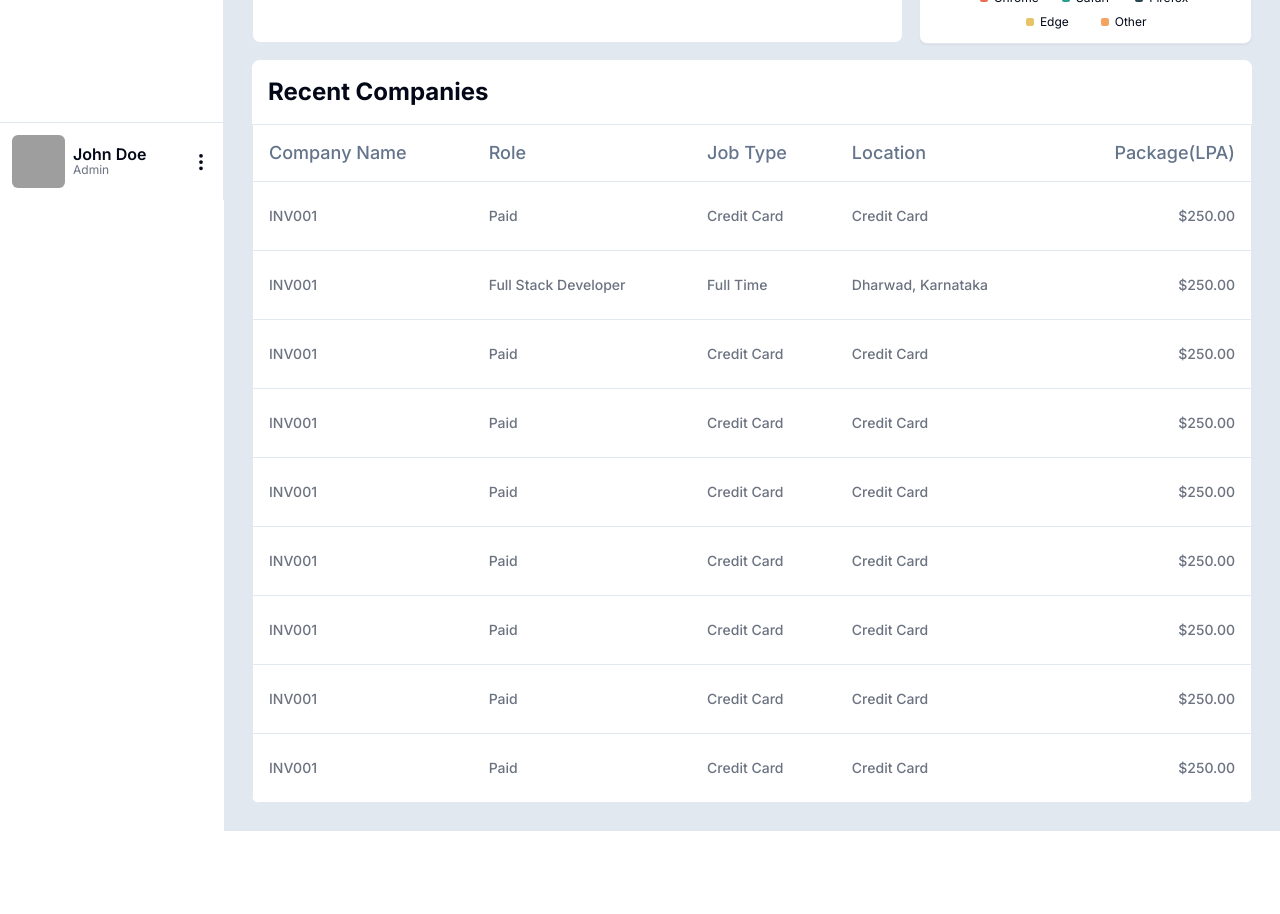
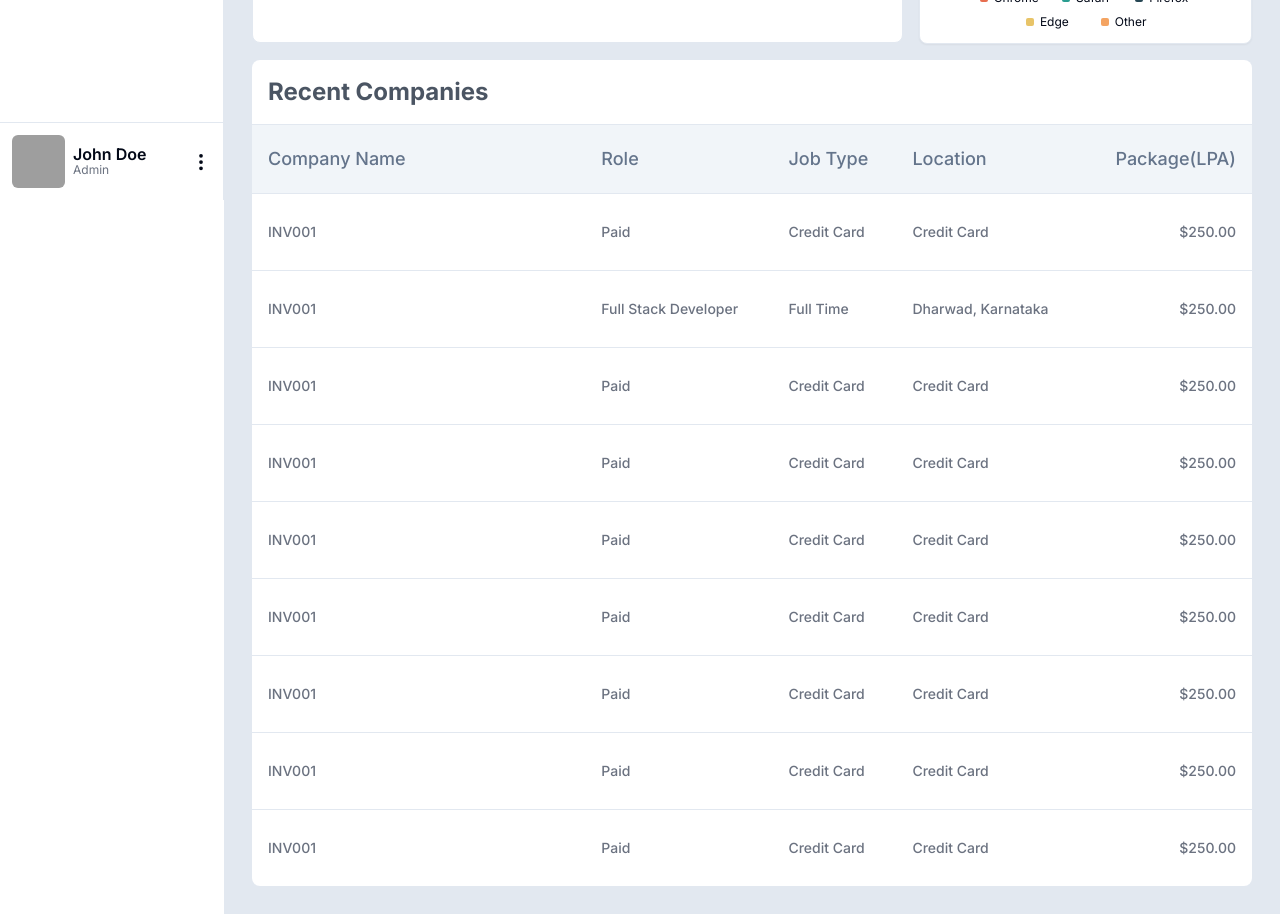
Before and after one commit to pranjals18/CGC-Placements, a Next.js app in the folder client/: page /dashboard in a window 1280 px wide. Shown: the part 600-1514 px from the top of the page. Before the commit the page ends 1431 px from the top, so only its background shows below. Built offline with nearby package versions, Linux system fonts and the light colour scheme; grey boxes are pictures that could not be loaded.

Commit message:
modified table

```diff
--- a/client/app/(components)/(Tables)/TableComponent.tsx
+++ b/client/app/(components)/(Tables)/TableComponent.tsx
@@ -9,14 +9,13 @@ import {
 
 const TableComponent = () => {
   return (
-    <div className="border bg-white">
     <Table>
-        <TableHeader className="text-lg font-semibold">
+      <TableHeader className="text-lg font-semibold bg-slate-100">
         <TableRow>
-            <div className="py-1">
-              <TableHead className="w-full">Company Name</TableHead>
-            </div>
-            <TableHead >Role</TableHead>
+          {/* <div className="py-1"> */}
+          <TableHead className="w-1/3">Company Name</TableHead>
+          {/* </div> */}
+          <TableHead>Role</TableHead>
           <TableHead>Job Type</TableHead>
           <TableHead>Location</TableHead>
           <TableHead className="text-right">Package(LPA)</TableHead>
@@ -24,90 +23,90 @@ const TableComponent = () => {
       </TableHeader>
 
       <TableBody className="text-gray-500 font-medium">
-          <TableRow className="hover:bg-slate-100">
-            <div className="py-2">
+        <TableRow className="hover:bg-slate-50 cursor-pointer">
+          {/* <div className="py-2"> */}
           <TableCell className="font-medium">INV001</TableCell>
-            </div>
+          {/* </div> */}
           <TableCell>Paid</TableCell>
 
           <TableCell>Credit Card</TableCell>
           <TableCell>Credit Card</TableCell>
           <TableCell className="text-right">$250.00</TableCell>
         </TableRow>
-          <TableRow className="hover:bg-slate-100">
-            <div className="py-2">
+        <TableRow className="hover:bg-slate-50 cursor-pointer">
+          {/* <div className="py-2"> */}
           <TableCell className="font-medium">INV001</TableCell>
-            </div>
+          {/* </div> */}
           <TableCell>Full Stack Developer</TableCell>
 
           <TableCell>Full Time</TableCell>
           <TableCell>Dharwad, Karnataka</TableCell>
           <TableCell className="text-right">$250.00</TableCell>
         </TableRow>
-          <TableRow className="hover:bg-slate-100">
-            <div className="py-2">
+        <TableRow className="hover:bg-slate-50 cursor-pointer">
+          {/* <div className="py-2"> */}
           <TableCell className="font-medium">INV001</TableCell>
-            </div>
+          {/* </div> */}
           <TableCell>Paid</TableCell>
 
           <TableCell>Credit Card</TableCell>
           <TableCell>Credit Card</TableCell>
           <TableCell className="text-right">$250.00</TableCell>
         </TableRow>
-          <TableRow className="hover:bg-slate-100">
-            <div className="py-2">
+        <TableRow className="hover:bg-slate-50 cursor-pointer">
+          {/* <div className="py-2"> */}
           <TableCell className="font-medium">INV001</TableCell>
-            </div>
+          {/* </div> */}
           <TableCell>Paid</TableCell>
 
           <TableCell>Credit Card</TableCell>
           <TableCell>Credit Card</TableCell>
           <TableCell className="text-right">$250.00</TableCell>
         </TableRow>
-          <TableRow className="hover:bg-slate-100">
-            <div className="py-2">
+        <TableRow className="hover:bg-slate-50 cursor-pointer">
+          {/* <div className="py-2"> */}
           <TableCell className="font-medium">INV001</TableCell>
-            </div>
+          {/* </div> */}
           <TableCell>Paid</TableCell>
 
           <TableCell>Credit Card</TableCell>
           <TableCell>Credit Card</TableCell>
           <TableCell className="text-right">$250.00</TableCell>
         </TableRow>
-          <TableRow className="hover:bg-slate-100">
-            <div className="py-2">
+        <TableRow className="hover:bg-slate-50 cursor-pointer">
+          {/* <div className="py-2"> */}
           <TableCell className="font-medium">INV001</TableCell>
-            </div>
+          {/* </div> */}
           <TableCell>Paid</TableCell>
 
           <TableCell>Credit Card</TableCell>
           <TableCell>Credit Card</TableCell>
           <TableCell className="text-right">$250.00</TableCell>
         </TableRow>
-          <TableRow className="hover:bg-slate-100">
-            <div className="py-2">
+        <TableRow className="hover:bg-slate-50 cursor-pointer">
+          {/* <div className="py-2"> */}
           <TableCell className="font-medium">INV001</TableCell>
-            </div>
+          {/* </div> */}
           <TableCell>Paid</TableCell>
 
           <TableCell>Credit Card</TableCell>
           <TableCell>Credit Card</TableCell>
           <TableCell className="text-right">$250.00</TableCell>
         </TableRow>
-          <TableRow className="hover:bg-slate-100">
-            <div className="py-2">
+        <TableRow className="hover:bg-slate-50 cursor-pointer">
+          {/* <div className="py-2"> */}
           <TableCell className="font-medium">INV001</TableCell>
-            </div>
+          {/* </div> */}
           <TableCell>Paid</TableCell>
 
           <TableCell>Credit Card</TableCell>
           <TableCell>Credit Card</TableCell>
           <TableCell className="text-right">$250.00</TableCell>
         </TableRow>
-          <TableRow className="hover:bg-slate-100">
-            <div className="py-2">
+        <TableRow className="hover:bg-slate-50 cursor-pointer">
+          {/* <div className="py-2"> */}
           <TableCell className="font-medium">INV001</TableCell>
-            </div>
+          {/* </div> */}
           <TableCell>Paid</TableCell>
 
           <TableCell>Credit Card</TableCell>
@@ -116,7 +115,6 @@ const TableComponent = () => {
         </TableRow>
       </TableBody>
     </Table>
-    </div>
   );
 };
 
--- a/client/app/(components)/dashboard/page.tsx
+++ b/client/app/(components)/dashboard/page.tsx
@@ -56,10 +56,12 @@ const Dashboard = () => {
           <Piechart />
         </div>
       </div>
-        <div className="mt-4 rounded-lg overflow-hidden bg-white">
-          <h1 className="text-2xl font-bold p-4">Recent Companies</h1>
-          <TableComponent />
-        </div>
+      <div className="mt-4 rounded-lg overflow-hidden bg-white">
+        <h1 className="text-2xl font-bold p-4 text-gray-600 border-b">
+          Recent Companies
+        </h1>
+        <TableComponent />
+      </div>
     </div>
   );
 };
--- a/client/components/ui/table.tsx
+++ b/client/components/ui/table.tsx
@@ -1,6 +1,6 @@
-import * as React from "react"
+import * as React from "react";
 
-import { cn } from "@/lib/utils"
+import { cn } from "@/lib/utils";
 
 const Table = React.forwardRef<
   HTMLTableElement,
@@ -13,16 +13,16 @@ const Table = React.forwardRef<
       {...props}
     />
   </div>
-))
-Table.displayName = "Table"
+));
+Table.displayName = "Table";
 
 const TableHeader = React.forwardRef<
   HTMLTableSectionElement,
   React.HTMLAttributes<HTMLTableSectionElement>
 >(({ className, ...props }, ref) => (
   <thead ref={ref} className={cn("[&_tr]:border-b", className)} {...props} />
-))
-TableHeader.displayName = "TableHeader"
+));
+TableHeader.displayName = "TableHeader";
 
 const TableBody = React.forwardRef<
   HTMLTableSectionElement,
@@ -33,8 +33,8 @@ const TableBody = React.forwardRef<
     className={cn("[&_tr:last-child]:border-0", className)}
     {...props}
   />
-))
-TableBody.displayName = "TableBody"
+));
+TableBody.displayName = "TableBody";
 
 const TableFooter = React.forwardRef<
   HTMLTableSectionElement,
@@ -48,8 +48,8 @@ const TableFooter = React.forwardRef<
     )}
     {...props}
   />
-))
-TableFooter.displayName = "TableFooter"
+));
+TableFooter.displayName = "TableFooter";
 
 const TableRow = React.forwardRef<
   HTMLTableRowElement,
@@ -63,8 +63,8 @@ const TableRow = React.forwardRef<
     )}
     {...props}
   />
-))
-TableRow.displayName = "TableRow"
+));
+TableRow.displayName = "TableRow";
 
 const TableHead = React.forwardRef<
   HTMLTableCellElement,
@@ -73,13 +73,13 @@ const TableHead = React.forwardRef<
   <th
     ref={ref}
     className={cn(
-      "h-12 px-4 text-left align-middle font-medium text-muted-foreground [&:has([role=checkbox])]:pr-0",
+      "h-12 px-4 py-5 text-left align-middle text-lg font-medium text-muted-foreground [&:has([role=checkbox])]:pr-0",
       className
     )}
     {...props}
   />
-))
-TableHead.displayName = "TableHead"
+));
+TableHead.displayName = "TableHead";
 
 const TableCell = React.forwardRef<
   HTMLTableCellElement,
@@ -87,11 +87,14 @@ const TableCell = React.forwardRef<
 >(({ className, ...props }, ref) => (
   <td
     ref={ref}
-    className={cn("p-4 align-middle [&:has([role=checkbox])]:pr-0", className)}
+    className={cn(
+      "p-4 py-7 align-middle text-md [&:has([role=checkbox])]:pr-0",
+      className
+    )}
     {...props}
   />
-))
-TableCell.displayName = "TableCell"
+));
+TableCell.displayName = "TableCell";
 
 const TableCaption = React.forwardRef<
   HTMLTableCaptionElement,
@@ -102,8 +105,8 @@ const TableCaption = React.forwardRef<
     className={cn("mt-4 text-sm text-muted-foreground", className)}
     {...props}
   />
-))
-TableCaption.displayName = "TableCaption"
+));
+TableCaption.displayName = "TableCaption";
 
 export {
   Table,
@@ -114,4 +117,4 @@ export {
   TableRow,
   TableCell,
   TableCaption,
-}
+};
```
Also changed, not shown: 1 other file (tests, documents, lock files or other folders). Lines whose indentation alone changed are shown as unchanged.
